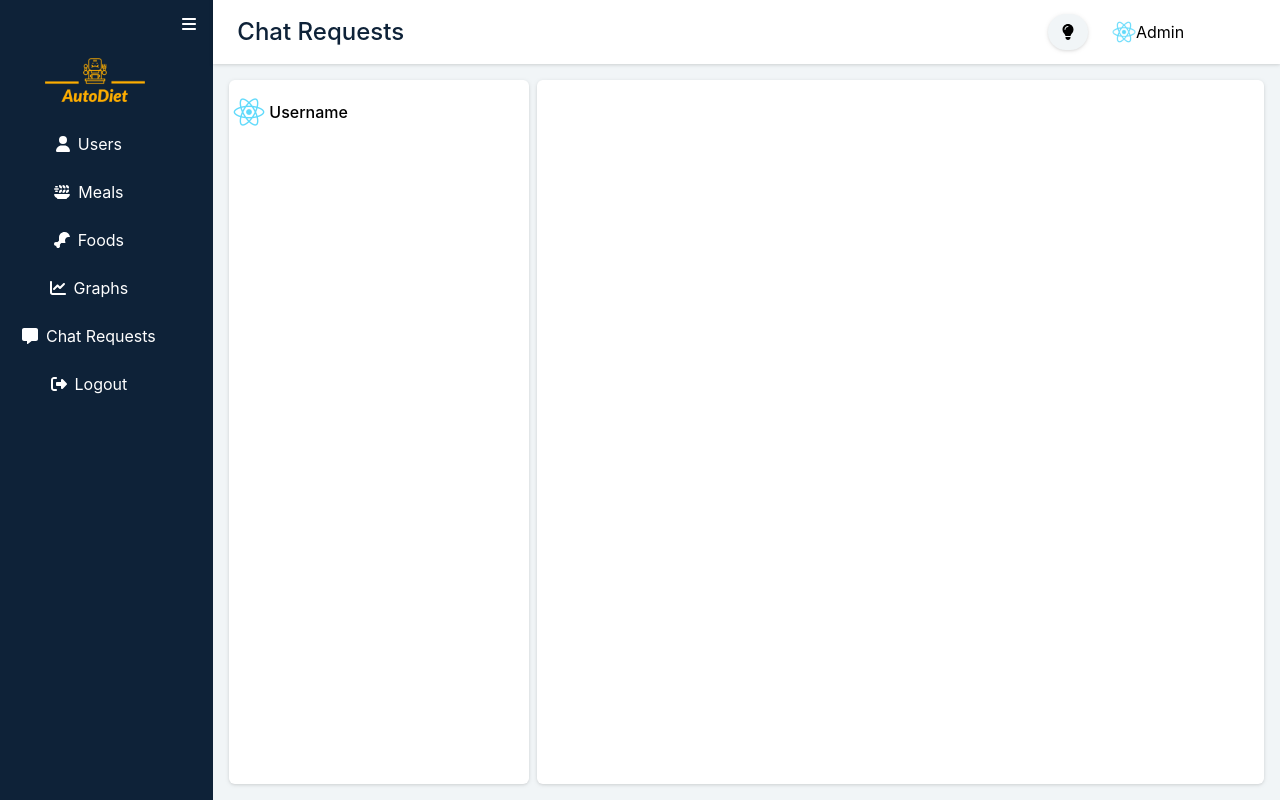
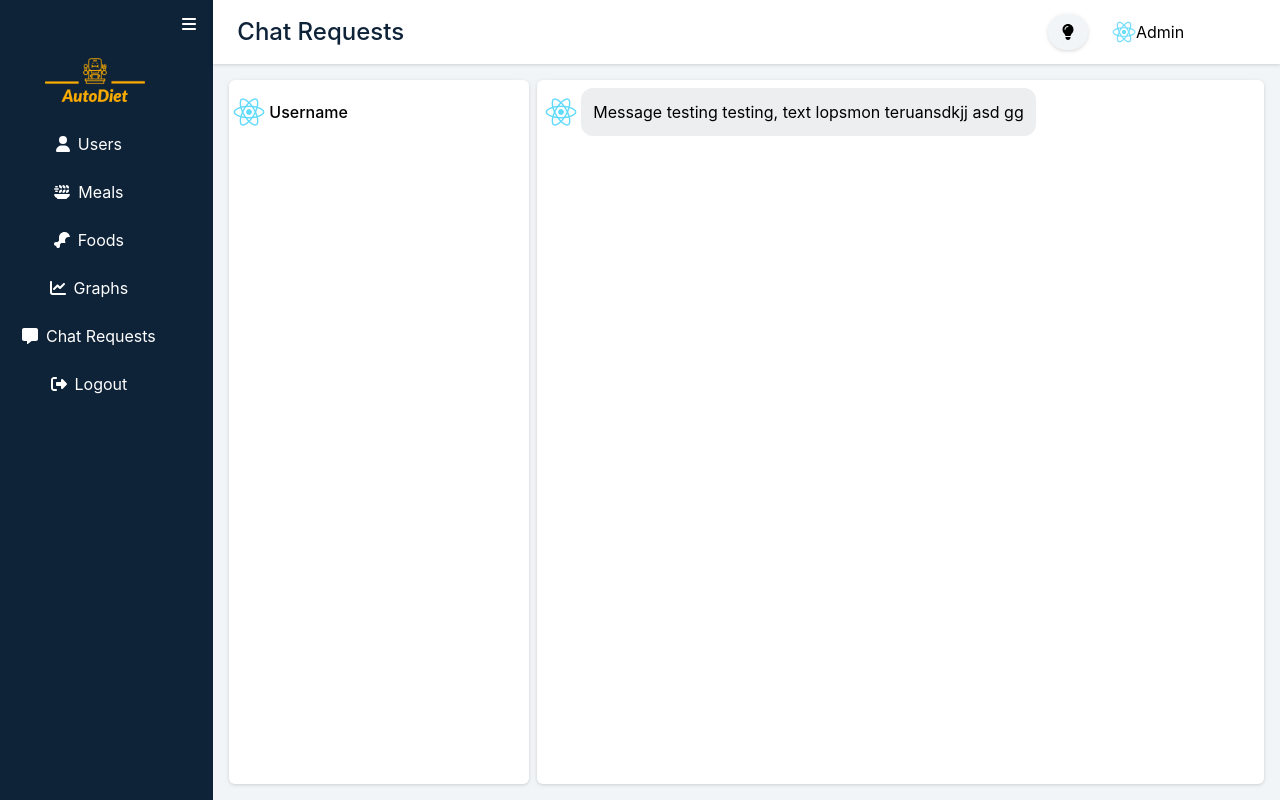
Before and after one commit to moenassar0/autodiet, a React (Create React App) app in the folder autodiet-frontend/: page /admin/chat in a window 1280 px wide. Built offline with nearby package versions, Linux system fonts and the light colour scheme; no server answers; the database is empty.

Commit message:
frontend: dummy message added

```diff
--- a/autodiet-frontend/src/pages/admin/AdminChat.tsx
+++ b/autodiet-frontend/src/pages/admin/AdminChat.tsx
@@ -43,8 +43,11 @@ export const AdminChat = () => {
                         <span className="font-medium">Username</span>
                     </div>
                 </div>
-                <div className="flex w-4/6 grow h-full rounded-md drop-shadow bg-white dark:bg-admin-dark-background">
-
+                <div className="flex w-4/6 grow h-full rounded-md drop-shadow bg-white dark:bg-admin-dark-background px-2">
+                    <div className="flex w-full h-16 items-center">
+                        <img className="w-8 h-8 rounded-full mr-1" src="../logo512.png"></img>
+                        <span className="flex bg-[#EDEEF0] p-3 rounded-xl">Message testing testing, text lopsmon teruansdkjj asd gg</span>
+                    </div>
                 </div>
             </div>
         </AdminBase>
```
